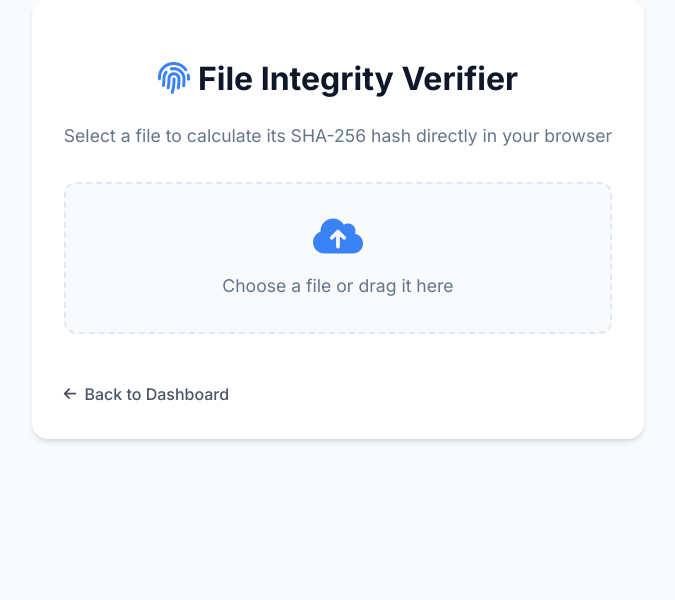
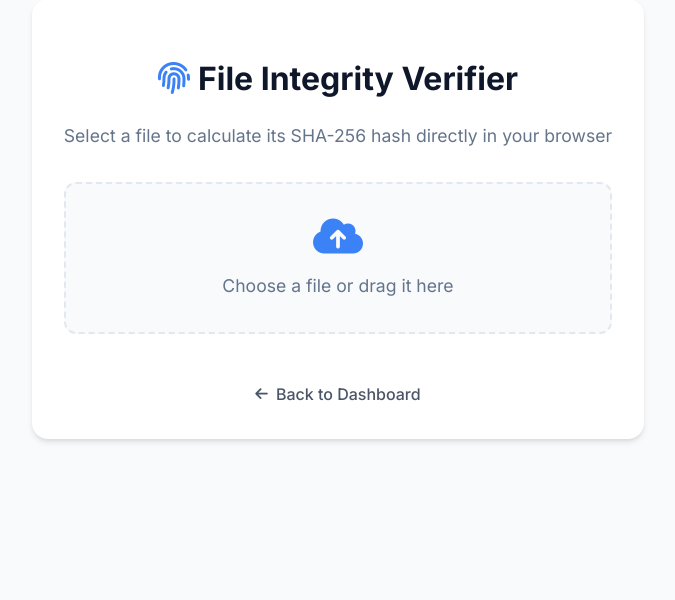
Before and after one commit to Dhanu0405/secure-file-storage, a Flask app: page /verify in a window 1280 px wide. Shown: the part 105-705 px from the top of the page, without its empty margins (302-977 px from the left). Run offline with Flask 3, Linux system fonts and the light colour scheme; the visitor is signed in with stand-in values (Sample User, id 1).

Commit message:
UI/UX design adjustments

```diff
--- a/app.py
+++ b/app.py
@@ -63,6 +63,11 @@ def register():
         email = request.form['email']
         password = bcrypt.generate_password_hash(request.form['password']).decode('utf-8')
 
+        # Check if email already exists
+        if User.query.filter_by(email=email).first():
+            flash('Email already registered. Please use a different email or login.', 'error')
+            return redirect(url_for('register'))
+
         # Generate and encrypt user-specific Fernet key
         user_key = Fernet.generate_key()
         encrypted_user_key = master_fernet.encrypt(user_key)
@@ -73,9 +78,15 @@ def register():
             password=password,
             encrypted_user_key=encrypted_user_key.decode()
         )
-        db.session.add(new_user)
-        db.session.commit()
-        return redirect(url_for('login'))
+        try:
+            db.session.add(new_user)
+            db.session.commit()
+            flash('Registration successful! Please login.', 'success')
+            return redirect(url_for('login'))
+        except Exception as e:
+            db.session.rollback()
+            flash('An error occurred during registration. Please try again.', 'error')
+            return redirect(url_for('register'))
 
     return render_template('register.html')
 
@@ -86,9 +97,10 @@ def login():
         user = User.query.filter_by(email=request.form['email']).first()
         if user and bcrypt.check_password_hash(user.password, request.form['password']):
             login_user(user)
+            flash('Login successful!', 'success')
             return redirect(url_for('dashboard'))
         else:
-            flash('Login failed.')
+            flash('Login failed. Please check your email and password.', 'error')
     return render_template('login.html')
 
 # Dashboard route
--- a/static/verify.css
+++ b/static/verify.css
@@ -374,3 +374,9 @@ body {
         font-size: 0.95rem;
     }
 }
+
+.back-link-container {
+    display: flex;
+    justify-content: center;
+    margin-top: 2rem;
+}
--- a/templates/verify.html
+++ b/templates/verify.html
@@ -51,10 +51,12 @@
             Copied to clipboard!
         </p>
 
-        <a href="{{ url_for('dashboard') }}" class="back-link">
-            <i class="fas fa-arrow-left"></i>
-            Back to Dashboard
-        </a>
+        <div class="back-link-container">
+            <a href="{{ url_for('dashboard') }}" class="back-link">
+                <i class="fas fa-arrow-left"></i>
+                Back to Dashboard
+            </a>
+        </div>
     </div>
 
     <!-- <div class="action-buttons">
```
